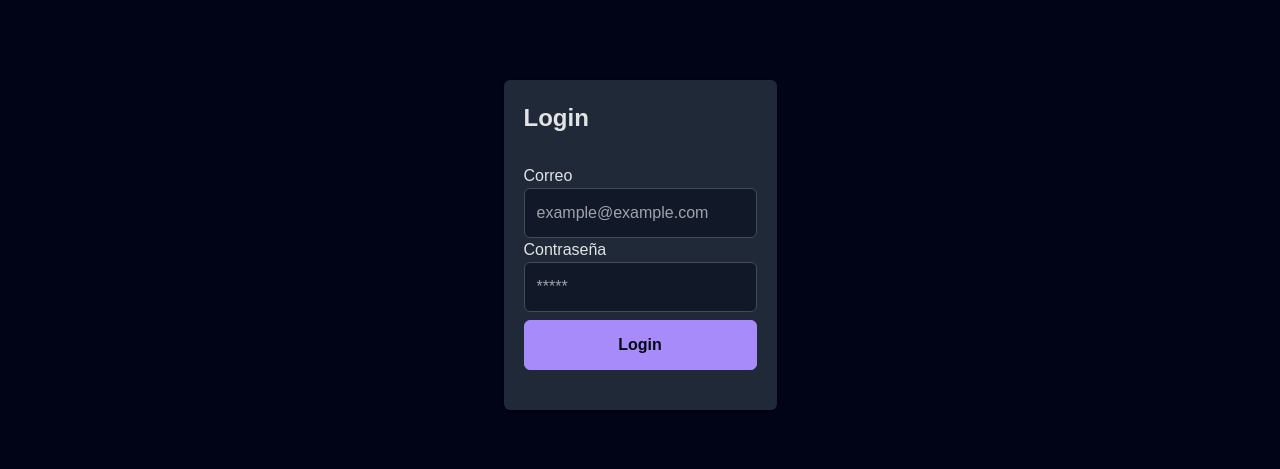
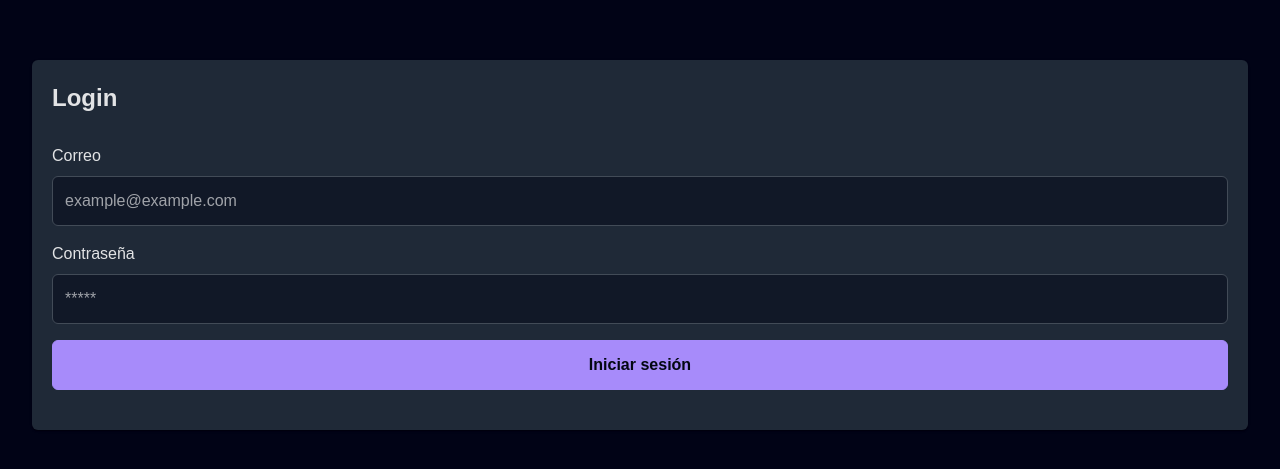
Before and after one commit to marianaibarra/nomada-wifi, a Next.js app in the folder app/: page /login in a window 1280 px wide. Shown: the part 155-624 px from the top of the page. Built offline with nearby package versions, Linux system fonts and the light colour scheme; a web font is replaced by a local one.

Commit message:
fix: ui fixes

```diff
--- a/app/src/app/layout.tsx
+++ b/app/src/app/layout.tsx
@@ -9,9 +9,7 @@ export default function RootLayout({
   return (
     <html lang="en">
       <body>
-        <div>
-          <PrimeReactProvider>{children}</PrimeReactProvider>
-        </div>
+        <PrimeReactProvider>{children}</PrimeReactProvider>
       </body>
     </html>
   );
--- a/app/src/app/login/layout.tsx
+++ b/app/src/app/login/layout.tsx
@@ -6,7 +6,7 @@ export default function LoginLayout({
   return (
     <>
       <div
-        className="flex flex-col items-center justify-center h-screen"
+        className="flex flex-col items-center justify-center h-screen  "
         style={{ backgroundColor: "#010316" }}
       >
         {children}
--- a/app/src/app/login/page.tsx
+++ b/app/src/app/login/page.tsx
@@ -5,19 +5,35 @@ import { InputText } from "primereact/inputtext";
 export default function Login() {
   return (
     <>
-      <Card title="Login">
+      <div className="w-full p-8">
+        <Card title="Login" className="w-full">
           <form>
-          <label htmlFor="email" className="block">
+            <label htmlFor="email" className="block mb-2">
               Correo
             </label>
-          <InputText id="email" type="text" placeholder="example@example.com" />
-          <label htmlFor="password" className="block">
+            <InputText
+              id="email"
+              type="text"
+              className="w-full mb-4"
+              placeholder="example@example.com"
+            />
+            <label htmlFor="password" className="block mb-2">
               Contraseña
             </label>
-          <InputText id="password" type="password" placeholder="*****" />
-          <Button className="block w-full mt-2" label="Login" type="submit" />
+            <InputText
+              id="password"
+              className="w-full"
+              type="password"
+              placeholder="*****"
+            />
+            <Button
+              className="block w-full mt-4"
+              label="Iniciar sesión"
+              type="submit"
+            />
           </form>
         </Card>
+      </div>
     </>
   );
 }
```
Lines whose indentation alone changed are shown as unchanged.
